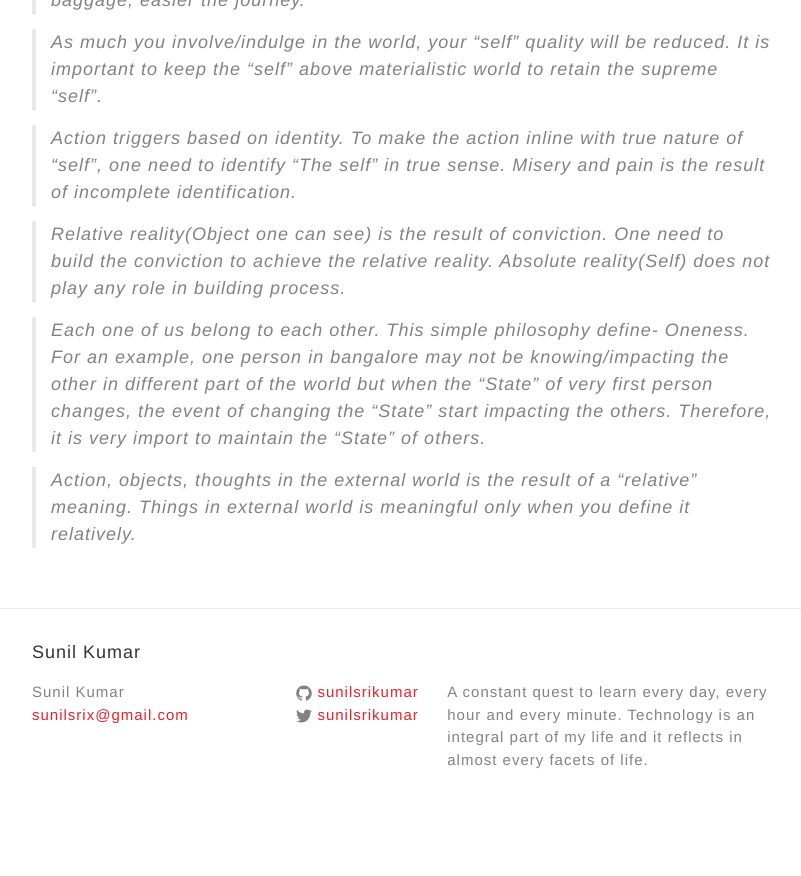
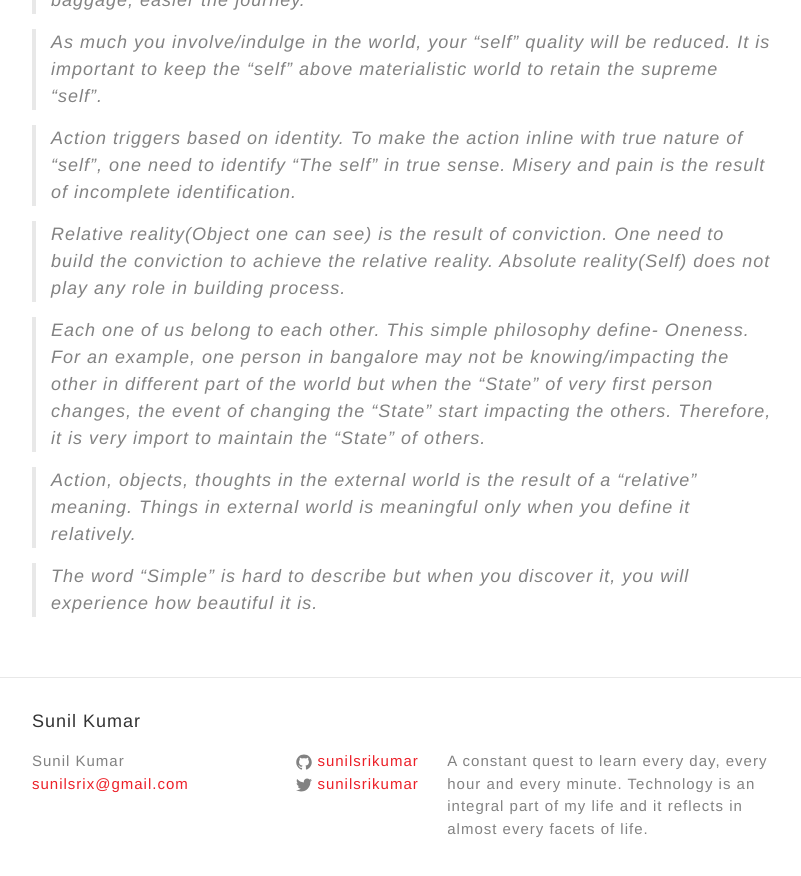
Before and after one commit to sunilsrikumar/sunilsrikumar.github.io, a Jekyll site: the page built from quotes.md, in a window 1280 px wide and 900 px high, scrolled down 1917 px. Shown: the top 876 px of the window, without its empty margins (238-1039 px from the left). Built offline with Jekyll 4.4.1, drawn with Linux system fonts in a browser that asks for light colours; before the commit the page ends 2748 px from its top, so only the background shows below that.

Commit message:
[Update]Quote

```diff
--- a/quotes.md
+++ b/quotes.md
@@ -63,3 +63,5 @@ Human must follow the instruction from highest layer i.e Intellect.
 > Each one of us belong to each other. This simple philosophy define- Oneness. For an example, one person in bangalore may not be knowing/impacting the other in different part of the world but when the "State" of very first person changes, the event of changing the "State" start impacting the others. Therefore, it is very import to maintain the "State" of others.
 
 > Action, objects, thoughts in the external world is the result of a "relative" meaning. Things in external world is meaningful only when you define it relatively.
+
+> The word "Simple" is hard to describe but when you discover it, you will experience how beautiful it is.
```
